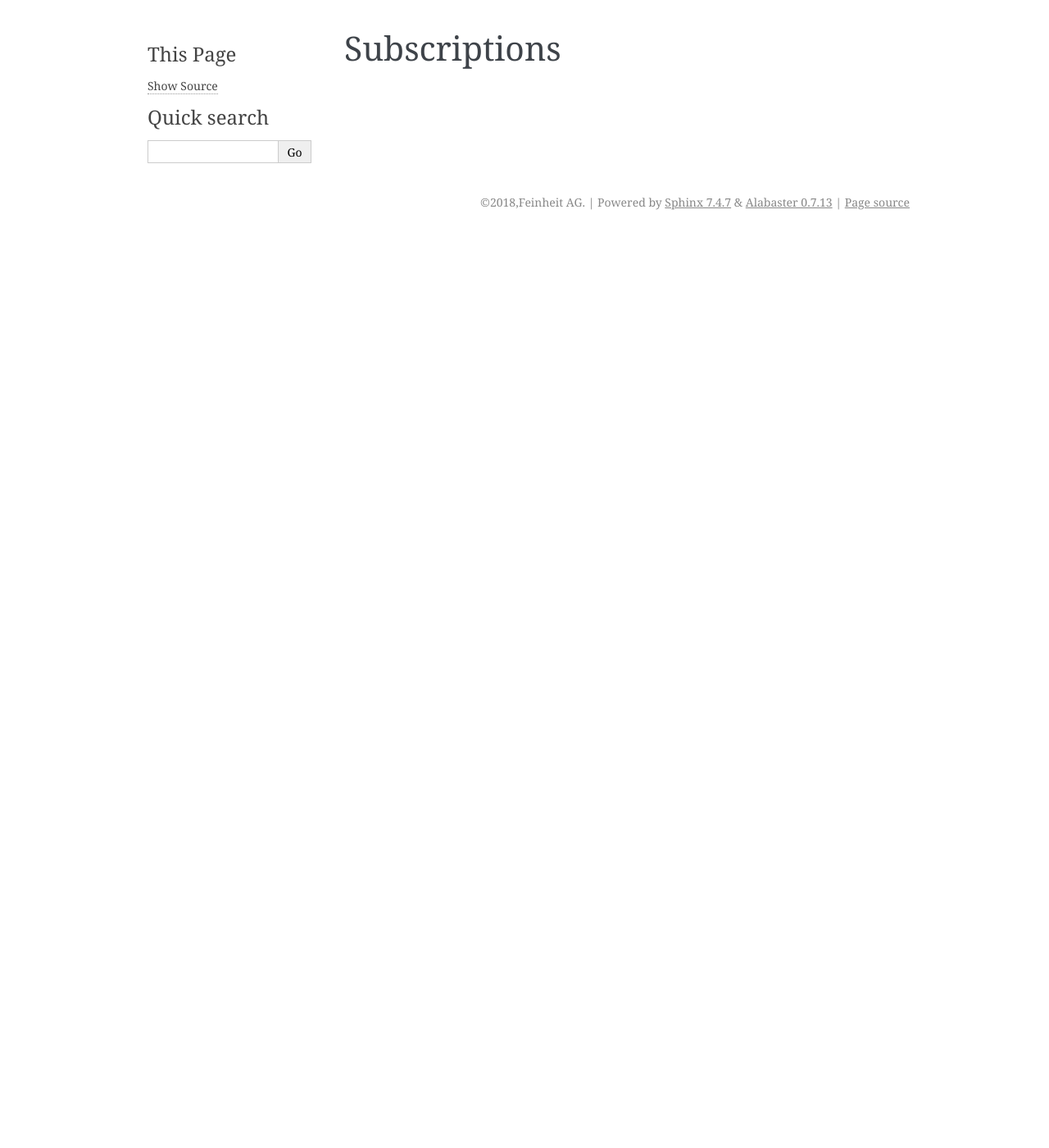
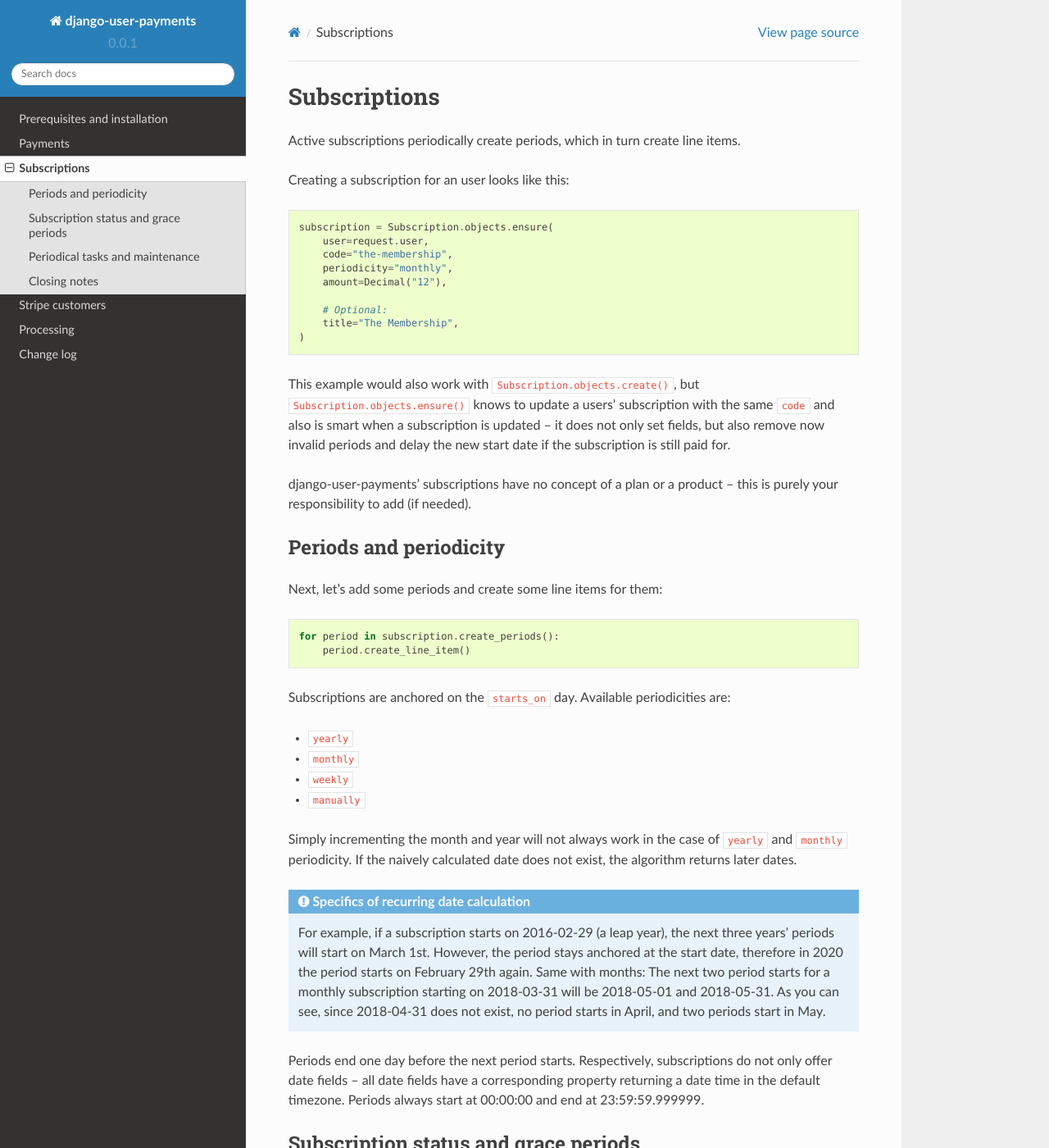
Before and after one commit to matthiask/django-user-payments, a Sphinx documentation site: the page built from docs/subscriptions.rst, in a window 1280 px wide and 1400 px high. Shown: the whole window at 82% size. Built offline with Sphinx 7.4.7 and the Read the Docs theme 2.0.0, drawn with Linux system fonts in a browser that asks for light colours; some of the changed text lies outside the part shown.

Commit message:
Work on docs, and add missing starts_at/ends_at properties to periods

```diff
--- /dev/null
+++ b/docs/changelog.rst
@@ -0,0 +1 @@
+.. include:: ../CHANGELOG.rst
--- a/docs/conf.py
+++ b/docs/conf.py
@@ -10,7 +10,7 @@ sys.path.append(os.path.abspath(".."))
 
 project = 'django-user-payments'
 author = 'Feinheit AG'
-copyright = '2018,' + author
+copyright = '2018, ' + author
 version = __import__('user_payments').__version__
 release = subprocess.check_output(
     'git fetch --tags; git describe --always --tags',
@@ -34,7 +34,7 @@ exclude_patterns = ['build', 'Thumbs.db', '.DS_Store']
 pygments_style = 'sphinx'
 todo_include_todos = False
 
-html_theme = 'alabaster'
+html_theme = 'sphinx_rtd_theme'
 html_static_path = ['_static']
 htmlhelp_basename = project_slug + 'doc'
 
--- /dev/null
+++ b/docs/installation.rst
@@ -0,0 +1,46 @@
+Prerequisites and installation
+==============================
+
+The prerequisites for django-user-payments are:
+
+- Django 1.11 or better
+- Python 3.5 or better (3.4 may work, but is not tested)
+- `django-mooch <https://github.com/matthiask/django-mooch>`_
+  (automatically installed)
+
+To install the package, start with installing the package using pip:
+
+.. code-block:: bash
+
+    pip install django-user-payments
+
+Add the apps to ``INSTALLED_APPS`` and override settings if you want to
+change the defaults:
+
+.. code-block:: python
+
+    INSTALLED_APPS = [
+        ...
+
+        # Required:
+        "user_payments",
+
+        # Optional, if you want those features:
+        "user_payments.user_subscriptions",
+        "user_payments.stripe_customers",
+
+        ...
+    ]
+
+    # Also optional, defaults:
+    from datetime import timedelta  # noqa
+
+    USER_PAYMENTS = {
+        "currency": "CHF",
+        "grace_period": timedelta(days=7),
+        "disable_autorenewal_after": timedelta(days=15),
+        "processors": [
+            # "user_payments.stripe_customers.processing.with_stripe_customer",
+            "user_payments.processing.send_notification_mail"
+        ],
+    }
--- a/docs/subscriptions.rst
+++ b/docs/subscriptions.rst
@@ -1,2 +1,88 @@
 Subscriptions
 =============
+
+Active subscriptions periodically create periods, which in turn create
+line items.
+
+Creating a subscription for an user looks like this:
+
+.. code-block:: python
+
+    subscription = Subscription.objects.ensure(
+        user=request.user,
+        code="the-membership",
+        periodicity="monthly",
+        amount=Decimal("12"),
+
+        # Optional:
+        title="The Membership",
+    )
+
+This example would also work with ``Subscription.objects.create()``, but
+``Subscription.objects.ensure()`` knows to update a users' subscription
+with the same ``code`` and also is smart when a subscription is updated
+-- it does not only set fields, but also remove now invalid periods and
+delay the new start date if the subscription is still paid for.
+
+django-user-payments' subscriptions have no concept of a plan or a
+product -- this is purely your responsibility to add (if needed).
+
+
+Periods and periodicity
+~~~~~~~~~~~~~~~~~~~~~~~
+
+Next, let's add some periods and create some line items for them:
+
+.. code-block:: python
+
+    for period in subscription.create_periods():
+        period.create_line_item()
+
+Subscriptions are anchored on the ``starts_on`` day.  Available
+periodicities are:
+
+- ``yearly``
+- ``monthly``
+- ``weekly``
+- ``manually``
+
+Simply incrementing the month and year will not always work in the case
+of ``yearly`` and ``monthly`` periodicity. If the naively calculated
+date does not exist, the algorithm returns later dates.
+
+.. admonition:: Specifics of recurring date calculation
+
+   For example, if a subscription starts on 2016-02-29 (a leap year),
+   the next three years' periods will start on March 1st. However, the
+   period stays anchored at the start date, therefore in 2020 the period
+   starts on February 29th again. Same with months: The next two period
+   starts for a monthly subscription starting on 2018-03-31 will be
+   2018-05-01 and 2018-05-31. As you can see, since 2018-04-31 does not
+   exist, no period starts in April, and two periods start in May.
+
+Periods end one day before the next period starts. Respectively,
+subscriptions do not only offer date fields -- all date fields have a
+corresponding property returning a date time in the default timezone.
+Periods always start at 00:00:00 and end at 23:59:59.999999.
+
+
+Subscription status and grace periods
+~~~~~~~~~~~~~~~~~~~~~~~~~~~~~~~~~~~~~
+
+Once line items created by subscription periods are bound to a payment
+and the payment is paid for, the subscription automatically runs its
+``update_paid_until()`` method. The method sets the subscriptions'
+``paid_until`` date field to the date when the latest subscription
+period ends.
+
+
+Periodical tasks and maintenance
+~~~~~~~~~~~~~~~~~~~~~~~~~~~~~~~~
+
+
+Closing notes
+~~~~~~~~~~~~~
+
+As you can see subscriptions do not concern themselves with payment
+processing, only with creating line items. Subscriptions only use
+payments to automatically update their ``paid_until`` date field.
```
Also changed, not shown: docs/index.rst (+7 -58 lines), docs/payments.rst (+20 -13 lines), 3 other files.
